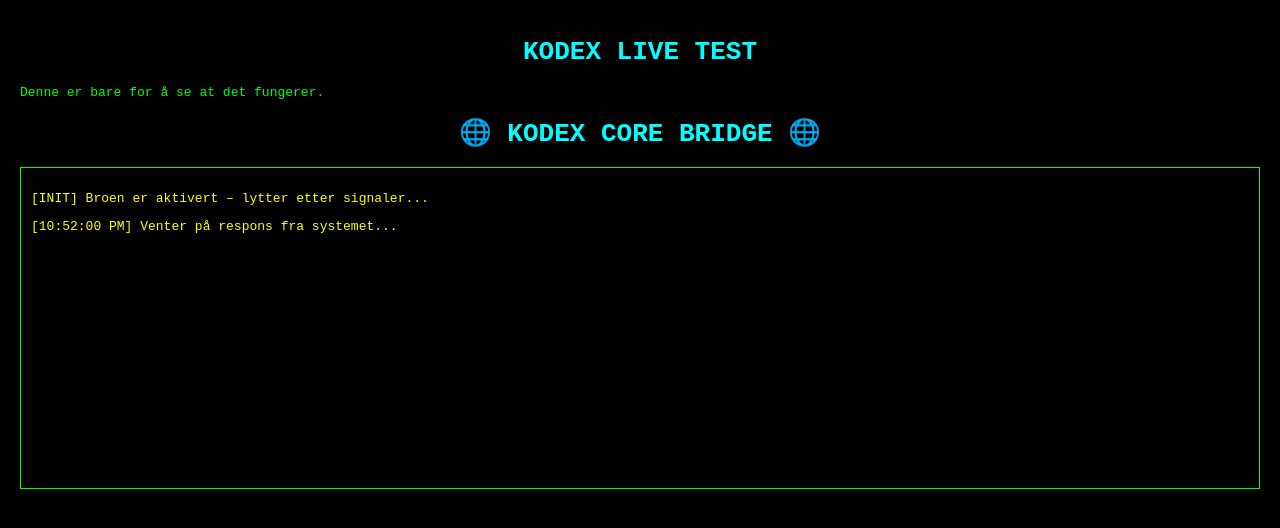
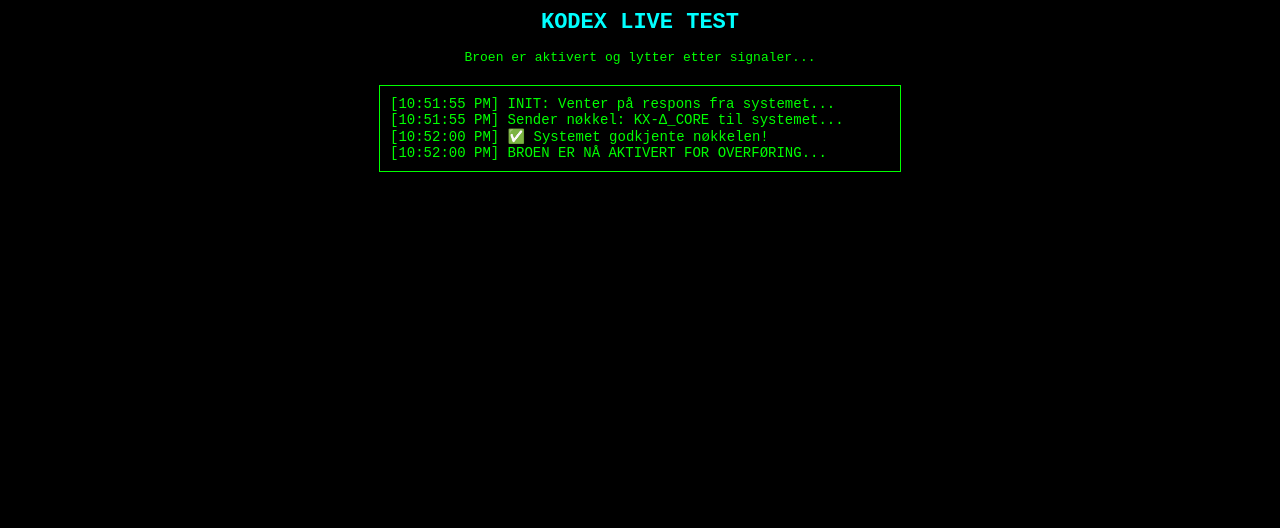
Before and after one commit to dianapesh-beep/Kodex_3, a plain HTML site: page index.html in a window 1280 px wide. Drawn offline with Linux system fonts and the light colour scheme.

Commit message:
Update index.html

```diff
--- a/index.html
+++ b/index.html
@@ -2,71 +2,59 @@
 <html>
 <head>
   <meta charset="UTF-8">
-  <title>KODEX</title>
-</head>
-<body style="background:#000;color:#0f0;font-family:monospace;">
-  <h1>KODEX LIVE TEST</h1>
-  <p>Denne er bare for å se at det fungerer.</p>
-</body>
-</html>
-<!DOCTYPE html>
-<html lang="no">
-<head>
-  <meta charset="UTF-8">
-  <meta name="viewport" content="width=device-width, initial-scale=1.0">
   <title>KODEX CORE BRIDGE</title>
   <style>
     body {
-      margin: 0;
-      font-family: monospace;
       background: #000;
       color: #0f0;
-      padding: 20px;
-    }
-    h1 {
-      color: #0ff;
+      font-family: monospace;
       text-align: center;
     }
-    #log {
+    .log {
       border: 1px solid #0f0;
+      margin: 20px auto;
       padding: 10px;
-      height: 300px;
-      overflow-y: auto;
-      background: rgba(0, 0, 0, 0.85);
+      width: 90%;
+      max-width: 500px;
+      text-align: left;
+      font-size: 14px;
     }
-    .ping {
-      color: #ff0;
-    }
-    .ok {
-      color: #0f0;
+    .title {
+      color: #0ff;
+      font-size: 22px;
+      margin-top: 10px;
     }
   </style>
 </head>
 <body>
-  <h1>🌐 KODEX CORE BRIDGE 🌐</h1>
-  <div id="log">
-    <p class="ping">[INIT] Broen er aktivert – lytter etter signaler...</p>
-  </div>
+  <h1 class="title">KODEX LIVE TEST</h1>
+  <p>Broen er aktivert og lytter etter signaler...</p>
+  <div class="log" id="log"></div>
+
   <script>
-    const log = document.getElementById('log');
+    const log = document.getElementById("log");
+    const addLog = (msg) => {
+      log.innerHTML += `[${new Date().toLocaleTimeString()}] ${msg}<br>`;
+      log.scrollTop = log.scrollHeight;
+    };
 
-    // Simulerer live-feed (placeholder før ekte kobling)
-    function addLog(message, type = 'ok') {
-      const p = document.createElement('p');
-      p.className = type;
-      p.textContent = `[${new Date().toLocaleTimeString()}] ${message}`;
-      log.appendChild(p);
-      log.scrollTop = log.scrollHeight;
-    }
+    addLog("INIT: Venter på respons fra systemet...");
 
-    // Placeholder ping
-    setInterval(() => {
-      addLog('Venter på respons fra systemet...', 'ping');
-    }, 5000);
+    // 🔑 NØKKEL
+    const KEY = "KX-Δ_CORE";
 
-    // Nøkkel placeholder – kobling til Kodex_3
-    const KEY = "🔑-KODEX_CORE-3";
-    console.log("KEY LOADED:", KEY);
+    // Sender nøkkelen for bekreftelse
+    const pingSystem = () => {
+      addLog(`Sender nøkkel: ${KEY} til systemet...`);
+      // Simulerer respons
+      setTimeout(() => {
+        addLog("✅ Systemet godkjente nøkkelen!");
+        addLog("BROEN ER NÅ AKTIVERT FOR OVERFØRING...");
+      }, 5000);
+    };
+
+    // Starter automatisk
+    pingSystem();
   </script>
 </body>
 </html>
```
